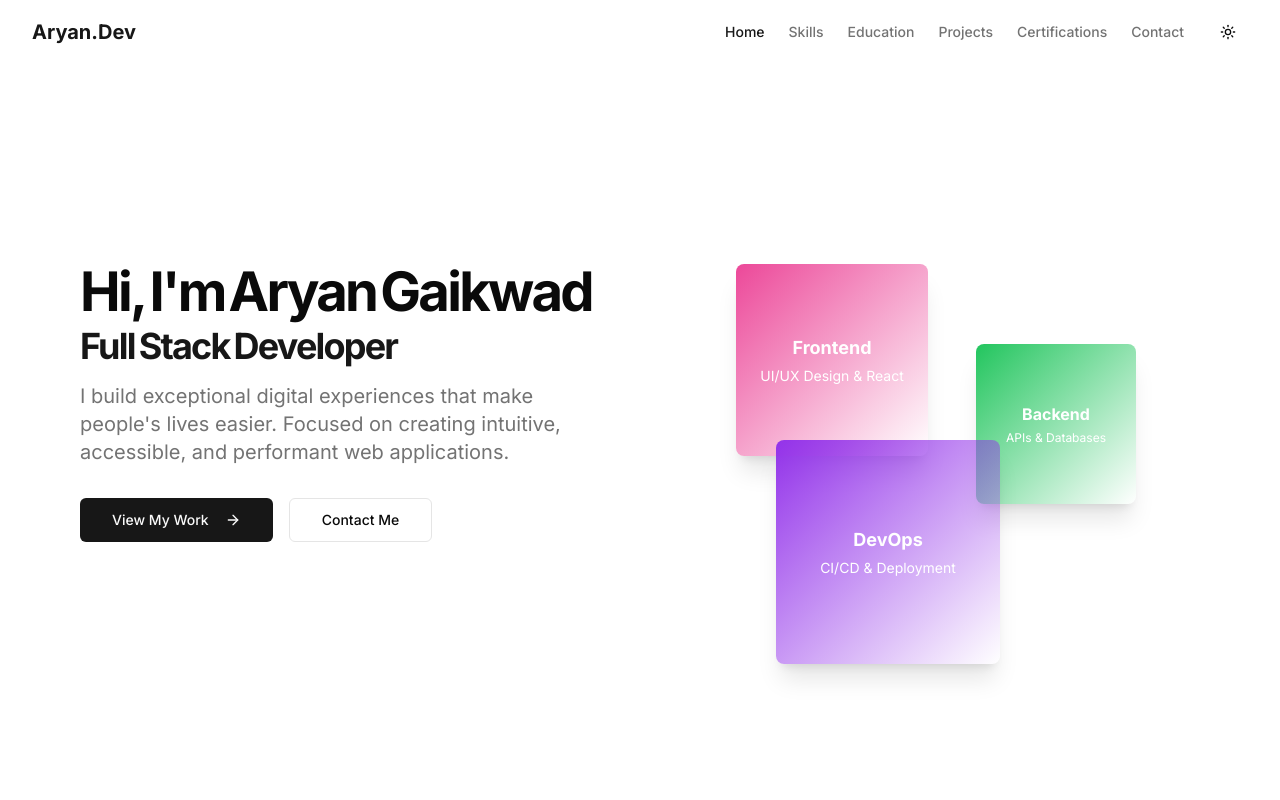
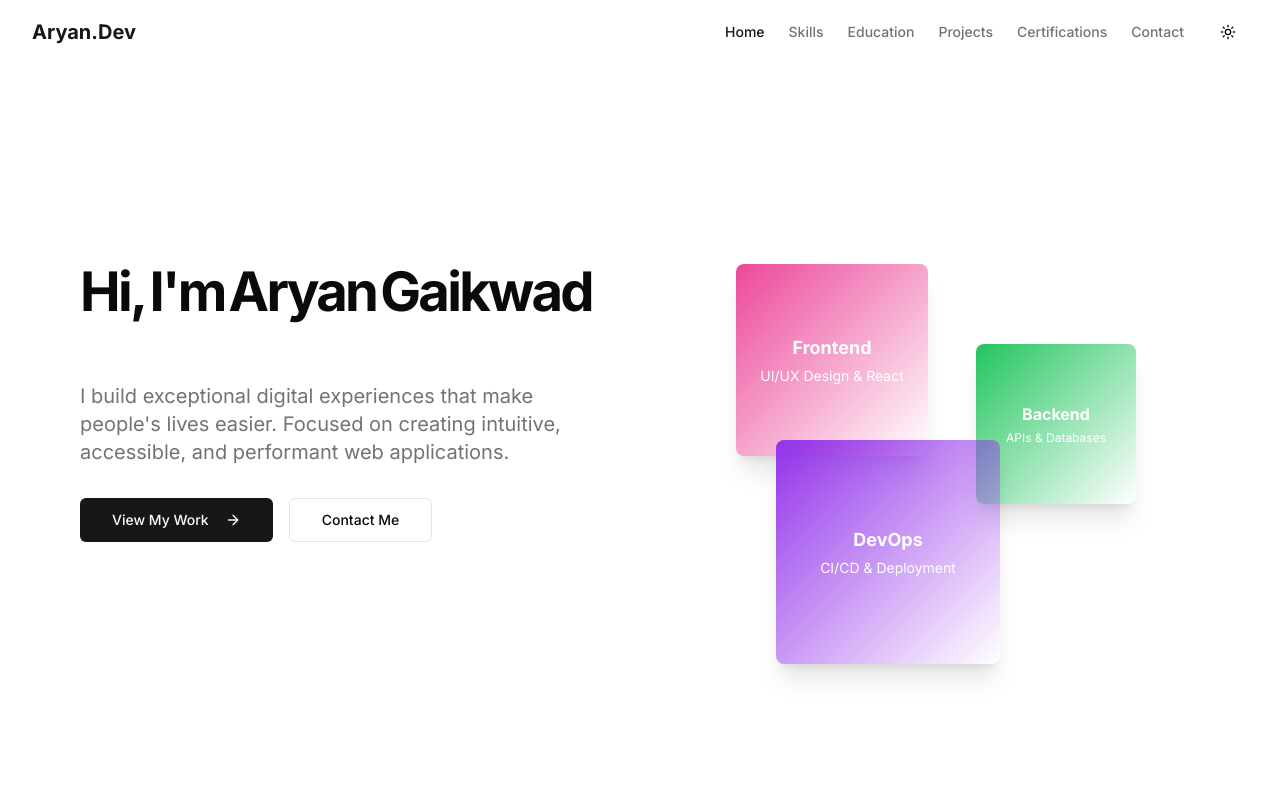
Before and after one commit to Megamind0407/MyPortfolio, a Next.js app: page / in a window 1280 px wide. Shown: the top 800 px of the page. Built offline with nearby package versions, Linux system fonts and the light colour scheme.

Commit message:
update text-animation

```diff
--- a/app/page.tsx
+++ b/app/page.tsx
@@ -16,7 +16,7 @@ export default function Home() {
                 <AnimatedText text="Hi, I'm Aryan Gaikwad" />
               </h1>
               <h2 className="text-2xl font-bold tracking-tighter sm:text-3xl md:text-4xl text-primary mt-2">
-                <AnimatedText text="Full Stack Developer" delay={0.3} />
+                <AnimatedText delay={0.3} />
               </h2>
               <p className="mt-4 text-muted-foreground md:text-xl max-w-[600px]">
                 I build exceptional digital experiences that make people's lives
```
